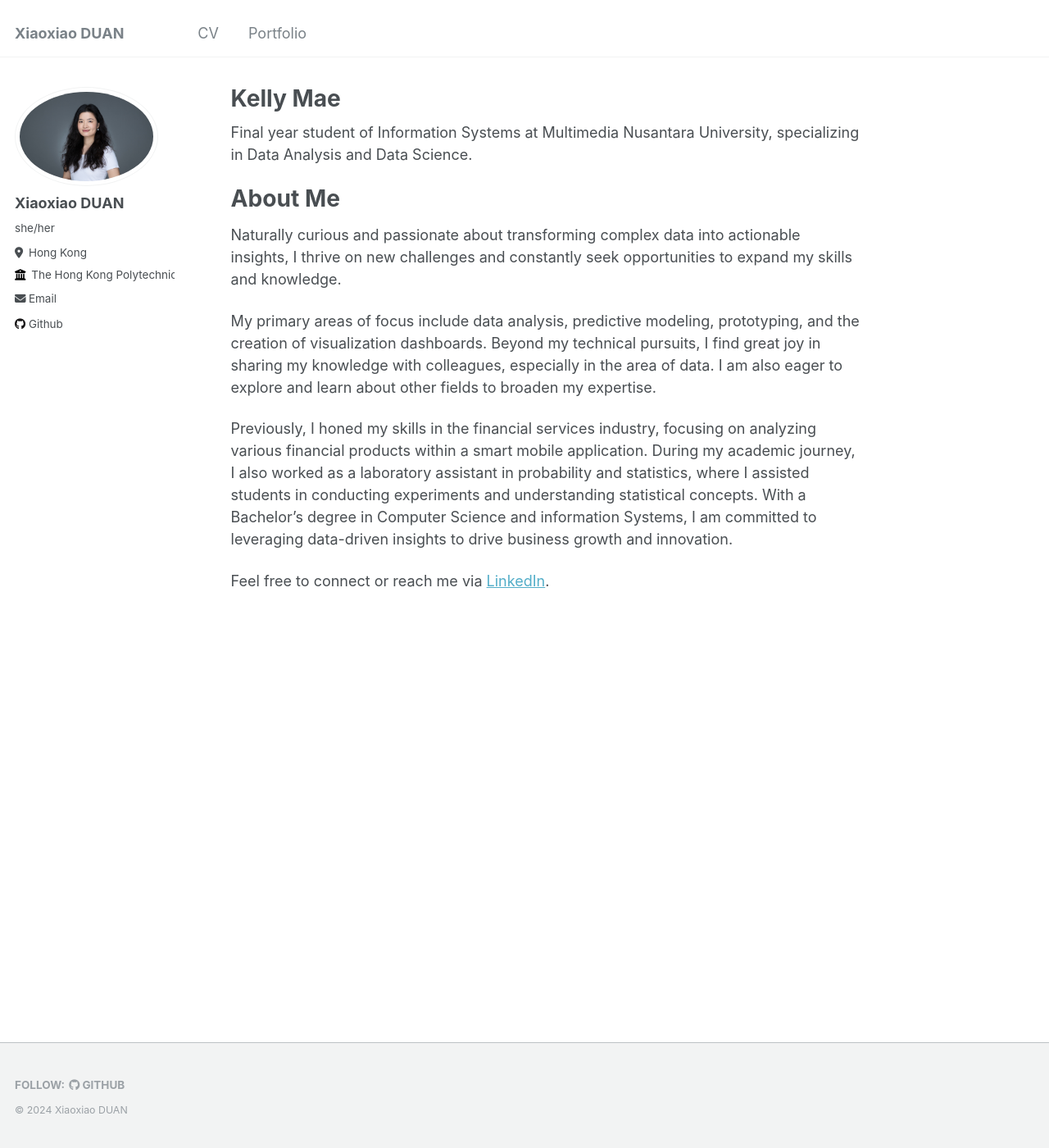
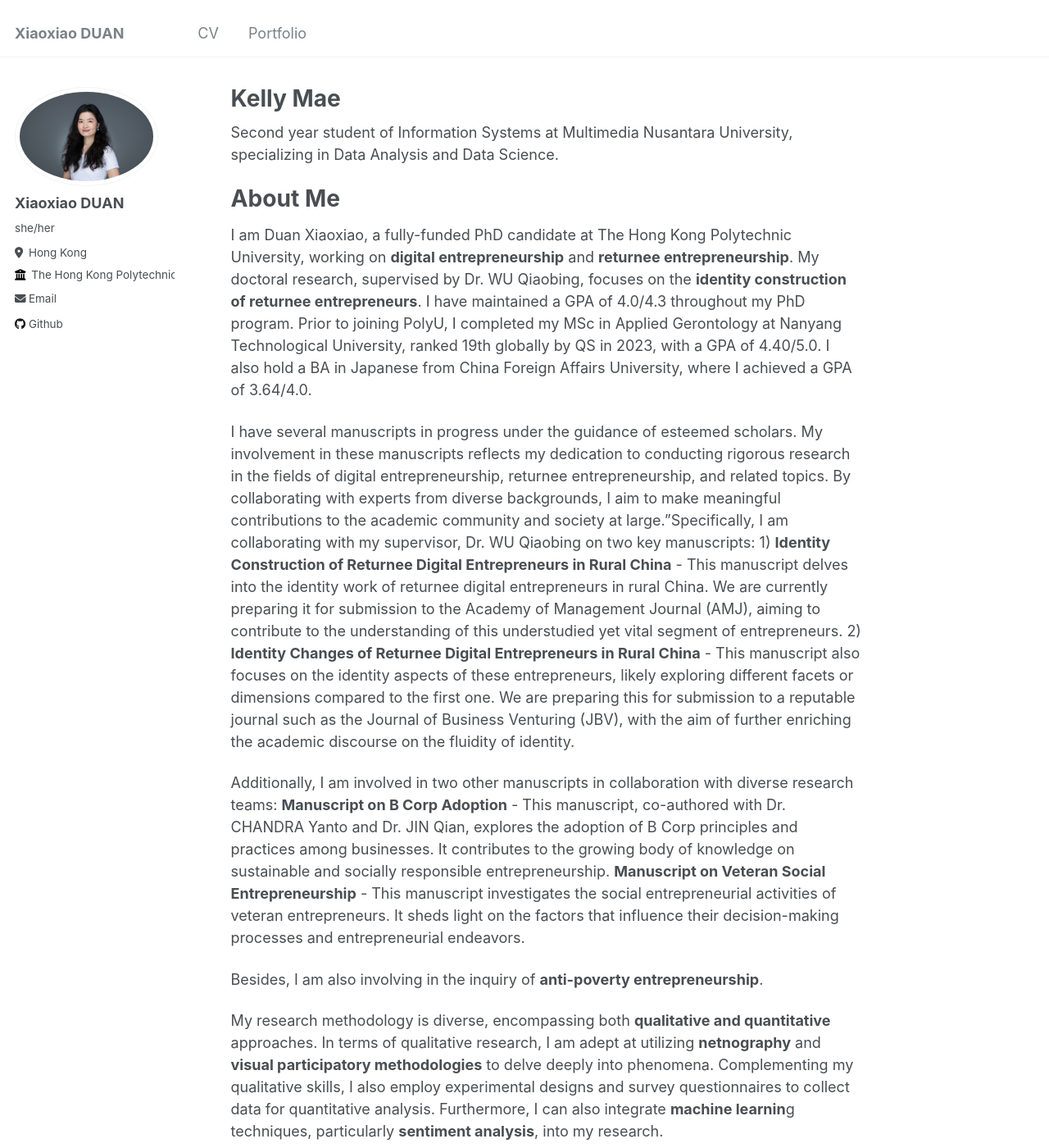
Before and after one commit to Xiaoxiao1087/XiaoxiaoDUAN, a Jekyll site: the page built from _pages/about.md, in a window 1280 px wide and 1400 px high. Shown: the whole window at 82% size. Built offline with Jekyll 4.4.1, drawn with Linux system fonts in a browser that asks for light colours.

Commit message:
Update about.md

```diff
--- a/_pages/about.md
+++ b/_pages/about.md
@@ -7,14 +7,24 @@ redirect_from:
   - /about.html
 ---
 
-Final year student of Information Systems at Multimedia Nusantara University, specializing in Data Analysis and Data Science.
+Second year student of Information Systems at Multimedia Nusantara University, specializing in Data Analysis and Data Science.
 
 About Me
 ======
-Naturally curious and passionate about transforming complex data into actionable insights, I thrive on new challenges and constantly seek opportunities to expand my skills and knowledge.
+I am Duan Xiaoxiao, a fully-funded PhD candidate at The Hong Kong Polytechnic University, working on **digital entrepreneurship** and
+**returnee entrepreneurship**. My doctoral research, supervised by Dr. WU Qiaobing, focuses on the **identity construction of returnee
+entrepreneurs**. I have maintained a GPA of 4.0/4.3 throughout my PhD program. Prior to joining PolyU, I completed my MSc in Applied Gerontology at Nanyang Technological University, ranked 19th globally by QS in 2023, with a GPA of 4.40/5.0. I also hold a BA in Japanese from China Foreign Affairs University, where I achieved a GPA of 3.64/4.0.
 
-My primary areas of focus include data analysis, predictive modeling, prototyping, and the creation of visualization dashboards. Beyond my technical pursuits, I find great joy in sharing my knowledge with colleagues, especially in the area of data. I am also eager to explore and learn about other fields to broaden my expertise.
+I have several manuscripts in progress under the guidance of esteemed scholars.  My involvement in these manuscripts reflects my dedication to conducting rigorous research in the fields of digital entrepreneurship, returnee entrepreneurship, and related topics. By collaborating with experts from diverse backgrounds, I aim to make meaningful contributions to the academic community and society at large."Specifically, I am collaborating with my supervisor, Dr. WU Qiaobing on two key manuscripts:
+1) **Identity Construction of Returnee Digital Entrepreneurs in Rural China** - This manuscript delves into the identity work of returnee digital entrepreneurs in rural China. We are currently preparing it for submission to the Academy of Management Journal (AMJ), aiming to contribute to the understanding of this understudied yet vital segment of entrepreneurs.
+2) **Identity Changes of Returnee Digital Entrepreneurs in Rural China** - This manuscript also focuses on the identity aspects of these entrepreneurs, likely exploring different facets or dimensions compared to the first one. We are preparing this for submission to a reputable journal such as the Journal of Business Venturing (JBV), with the aim of further enriching the academic discourse on the fluidity of identity.
 
-Previously, I honed my skills in the financial services industry, focusing on analyzing various financial products within a smart mobile application. During my academic journey, I also worked as a laboratory assistant in probability and statistics, where I assisted students in conducting experiments and understanding statistical concepts. With a Bachelor's degree in Computer Science and information Systems, I am committed to leveraging data-driven insights to drive business growth and innovation.
+Additionally, I am involved in two other manuscripts in collaboration with diverse research teams:
+**Manuscript on B Corp Adoption** - This manuscript, co-authored with Dr. CHANDRA Yanto and Dr. JIN Qian, explores the adoption of B
+Corp principles and practices among businesses. It contributes to the growing body of knowledge on sustainable and socially responsible entrepreneurship.
+**Manuscript on Veteran Social Entrepreneurship** - This manuscript investigates the social entrepreneurial activities of veteran entrepreneurs. It sheds light on the factors that influence their decision-making processes and entrepreneurial endeavors.
 
-Feel free to connect or reach me via [LinkedIn](https://www.linkedin.com/in/antonettekelly/).
+Besides, I am also involving  in the inquiry of **anti-poverty entrepreneurship**.
+
+My research methodology is diverse, encompassing both **qualitative and quantitative** approaches. In terms of qualitative research, I am adept at utilizing **netnography** and **visual participatory  methodologies** to delve deeply into phenomena.
+Complementing my qualitative skills, I also employ experimental designs and survey questionnaires to collect data for quantitative analysis. Furthermore, I can also integrate **machine learnin**g techniques, particularly **sentiment analysis**, into my research.
```
